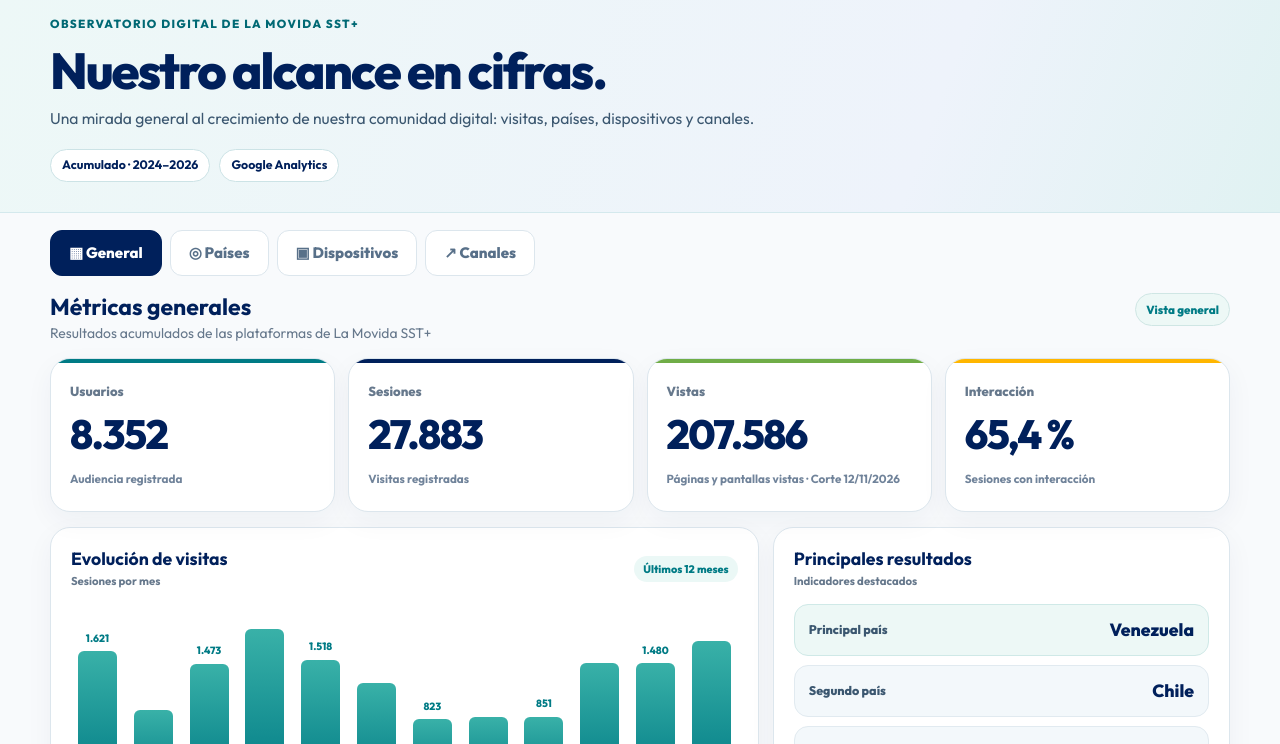
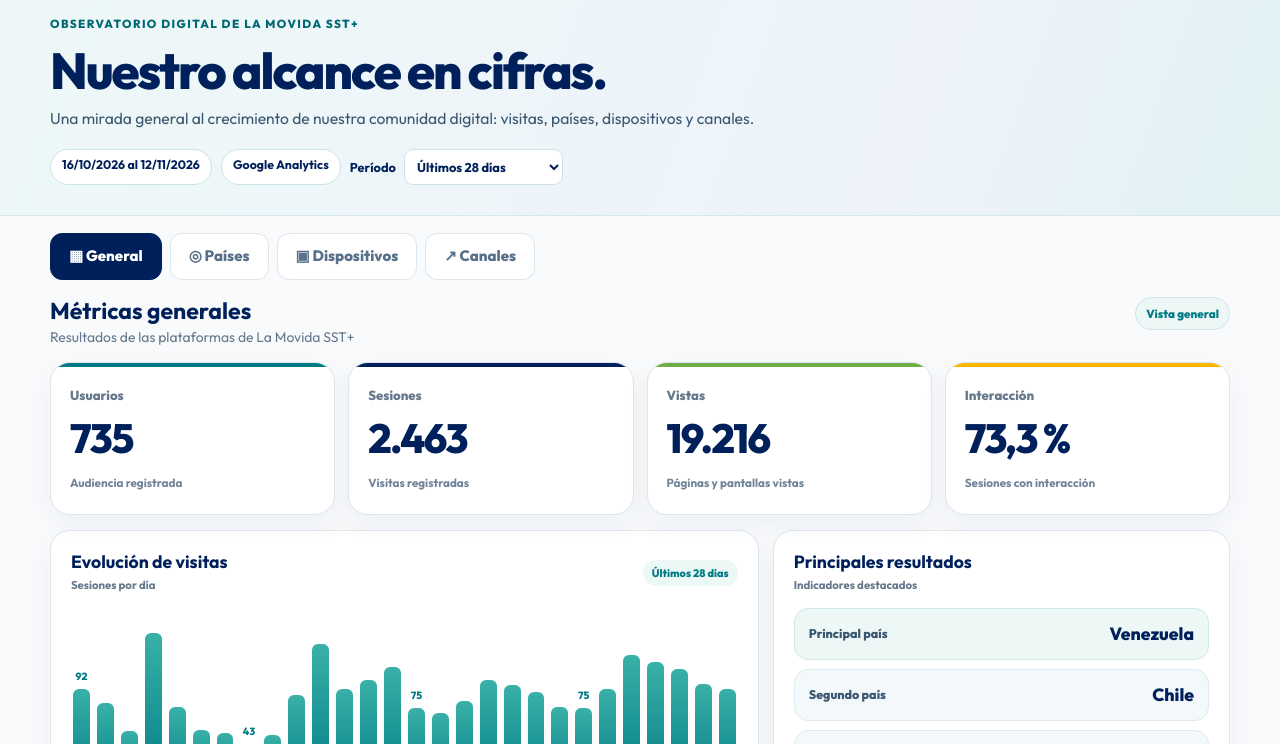
Before and after one commit to movidasst/metricas, a plain HTML site: page index.html in a window 1280 px wide. Shown: the part 190-934 px from the top of the page. Drawn offline with Linux system fonts and the light colour scheme.

Commit message:
Mostrar el informe reciente de GA4 y permitir consultar el histórico

```diff
--- a/index.html
+++ b/index.html
@@ -53,6 +53,7 @@
     .hero-sub{max-width:780px;margin:0;color:#3b5770;font-size:.98rem}
     .hero-meta{margin-top:19px;display:flex;gap:9px;flex-wrap:wrap}
     .meta{background:#fff;border:1px solid #cce3e6;border-radius:99px;padding:6px 11px;font-size:.77rem;font-weight:700}
+    .report-range{display:inline-flex;align-items:center;gap:.5rem;font-weight:700;font-size:.8rem}.report-range select{font:inherit;color:var(--navy);background:#fff;border:1px solid #cce3e6;border-radius:9px;padding:6px 8px;min-height:36px}
     main{padding:17px 0 80px}
     .tabs{display:flex;gap:8px;margin:0 0 17px}
     .tab{border:1px solid var(--line);border-radius:12px;background:#fff;color:#587089;padding:11px 18px;font-weight:800;min-height:44px}
@@ -183,6 +184,7 @@
     <div class="hero-meta">
       <span class="meta" id="period">Acumulado 2024–2026</span>
       <span class="meta">Google Analytics</span>
+      <label class="report-range" for="reportRange">Período <select id="reportRange" disabled><option value="recent">Últimos 28 días</option><option value="historical">Histórico acumulado</option></select></label>
     </div>
   </div>
 </section>
@@ -195,7 +197,7 @@
   </nav>
   <section class="page" data-view="general" id="general">
     <div class="page-title">
-      <div><h2>Métricas generales</h2><p>Resultados acumulados de las plataformas de La Movida SST+</p></div>
+      <div><h2>Métricas generales</h2><p>Resultados de las plataformas de La Movida SST+</p></div>
       <span class="period">Vista general</span>
     </div>
     <div class="metrics">
@@ -206,8 +208,8 @@
     </div>
     <div class="section-grid">
       <article class="panel">
-        <div class="panel-title"><div><h3>Evolución de visitas</h3><small>Sesiones por mes</small></div><span class="panel-tag">Últimos 12 meses</span></div>
-        <div id="monthlyChart" class="bar-chart" role="img" aria-label="Visitas de los últimos 12 meses"></div>
+        <div class="panel-title"><div><h3>Evolución de visitas</h3><small id="trendFrequency">Sesiones por mes</small></div><span class="panel-tag" id="trendPeriod">Últimos 12 meses</span></div>
+        <div id="monthlyChart" class="bar-chart" role="img" aria-label="Evolución de sesiones"></div>
       </article>
       <article class="panel">
         <div class="panel-title"><div><h3>Principales resultados</h3><small>Indicadores destacados</small></div></div>
@@ -297,29 +299,33 @@ function rows(selector,items,title,total,limit){
 }
 function monthly(months){
  var root=$("#monthlyChart");root.replaceChildren();
- var arr=months.slice(-12),max=Math.max(1,...arr.map(function(x){return n(x.sessions)}));
+ var arr=months,max=Math.max(1,...arr.map(function(x){return n(x.sessions)}));
  arr.forEach(function(x,i){
    var col=document.createElement("div");col.className="monthbar";
-   var v=document.createElement("span");v.className="value";v.textContent=i%2===0?f.format(x.sessions):"";
+   var v=document.createElement("span");v.className="value";v.textContent=i%(arr.length>12?7:2)===0?f.format(x.sessions):"";
    var b=document.createElement("div");b.className="bar";b.style.height=(Math.max(2,n(x.sessions)/max*160))+"px";
    var cap=document.createElement("span");cap.className="axis";
    var y=String(x.month||"").split("-"),month=Number(y[1])-1;
    cap.textContent=["ene","feb","mar","abr","may","jun","jul","ago","sep","oct","nov","dic"][month]||"";
-   col.title=x.month+": "+f.format(n(x.sessions))+" sesiones";
+   if(x.date)cap.textContent=i%7===0?x.date.slice(8):"";
+   col.title=(x.date||x.month)+": "+f.format(n(x.sessions))+" sesiones";
    col.append(v,b,cap);root.append(col);
  });
- root.setAttribute("aria-label",arr.map(function(x){return x.month+" "+f.format(n(x.sessions))+" sesiones"}).join("; "));
+ root.setAttribute("aria-label",arr.map(function(x){return (x.date||x.month)+" "+f.format(n(x.sessions))+" sesiones"}).join("; "));
 }
+function displayDate(value){return value.split("-").reverse().join("/")}
 function render(data){
- if(!data||!data.total||!data.countries||!data.devices||!data.channels||!data.monthly)throw Error("Sin estadísticas");
+ if(!data||!data.total||!data.countries||!data.devices||!data.channels||!(data.daily||data.monthly))throw Error("Sin estadísticas");
  var total=data.total;
  set("#totalUsers",f.format(n(total.users)));
  set("#totalSessions",f.format(n(total.sessions)));
  set("#totalViews",f.format(n(total.views)));
- if(data.views_date_to)set("#viewsCutoff","· Corte "+data.views_date_to.split("-").reverse().join("/"));
+ set("#viewsCutoff",data.views_date_to?"· Corte "+displayDate(data.views_date_to):"");
  set("#totalEngagement",p(n(total.engagement_rate)));
- if(data.date_to)set("#period","Acumulado · "+String(data.date_from).slice(0,4)+"–"+String(data.date_to).slice(0,4));
- monthly(data.monthly);
+ set("#period",displayDate(data.date_from)+" al "+displayDate(data.date_to));
+ set("#trendFrequency",data.daily?"Sesiones por día":"Sesiones por mes");
+ set("#trendPeriod",data.daily?"Últimos 28 días":"Últimos 12 meses");
+ monthly(data.daily||data.monthly.slice(-12));
  var countries=data.countries.filter(function(x){return x.name&&!["(not set)","Sin especificar",""].includes(x.name)}).sort(function(a,b){return n(b.sessions)-n(a.sessions)});
  var countrySum=countries.reduce(function(s,x){return s+n(x.sessions)},0);
  var sliced=countries.slice(0,10),other=countries.slice(10).reduce(function(s,x){return s+n(x.sessions)},0);
@@ -354,7 +360,14 @@ function render(data){
  var items=[["Principal país",labelCountry(countries[0]?.name||"—")],["Segundo país",labelCountry(countries[1]?.name||"—")],["Dispositivo más usado",labelDevice(devices[0]?.name||"—")],["Canal principal",labelChannel(channels[0]?.name||"—")]];
  items.forEach(function(r){var div=document.createElement("div");div.className="insight";var k=document.createElement("b");k.textContent=r[0];var v=document.createElement("strong");v.textContent=r[1];div.append(k,v);highlights.append(div)});
 }
-fetch("./resumen-ecosistema.json",{cache:"no-store"}).then(function(r){if(!r.ok)throw Error("Error del informe");return r.json()}).then(render).catch(function(e){console.warn("No fue posible cargar estadísticas",e)});
+fetch("./resumen-ecosistema.json",{cache:"no-store"}).then(function(r){if(!r.ok)throw Error("Error del informe");return r.json()}).then(function(data){
+ var selector=$("#reportRange");
+ var renderSelected=function(){render(selector.value==="recent"&&data.recent?data.recent:data)};
+ selector.value=data.recent?"recent":"historical";
+ selector.disabled=!data.recent;
+ renderSelected();
+ selector.addEventListener("change",renderSelected);
+}).catch(function(e){console.warn("No fue posible cargar estadísticas",e)});
 var initial=new URLSearchParams(location.search).get("pestana");currentPage(["general","paises","dispositivos","canales"].includes(initial)?initial:"general");
 })();
 </script>
```
